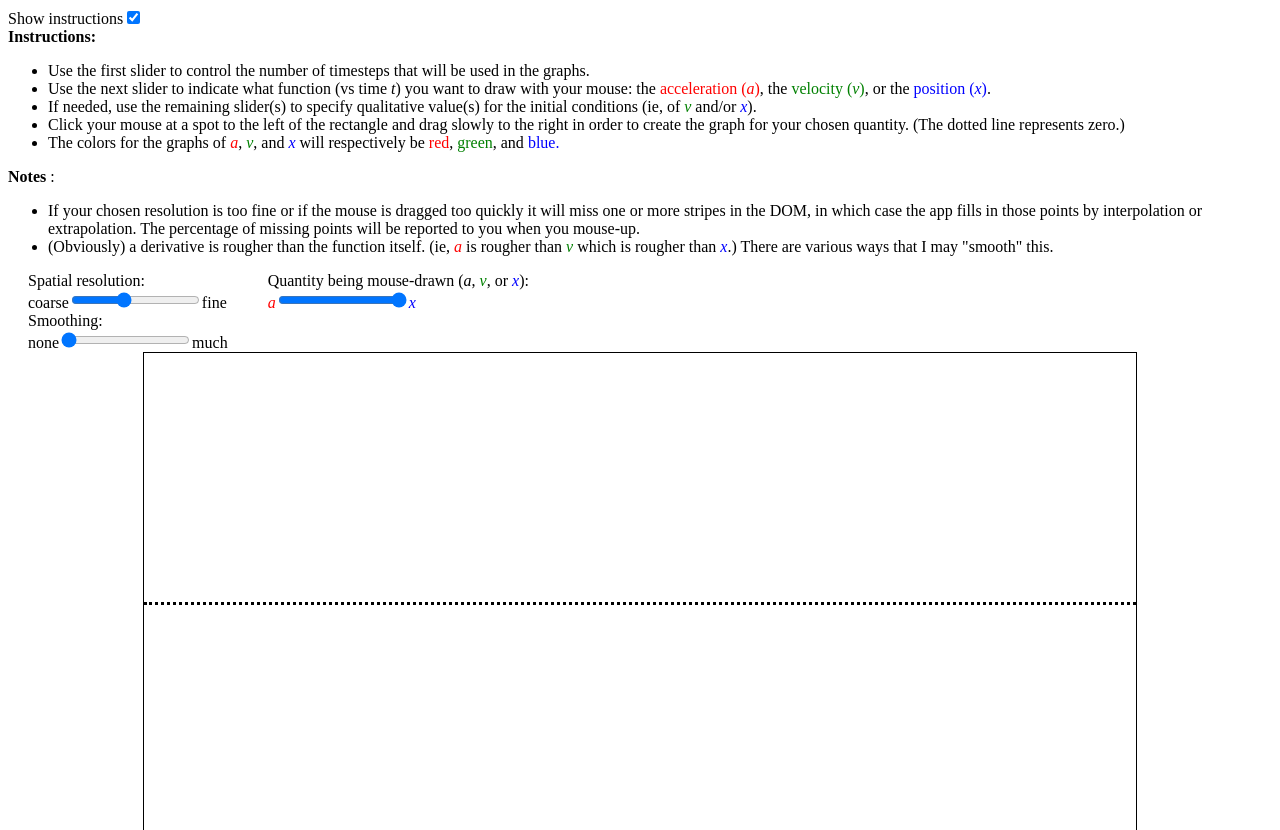
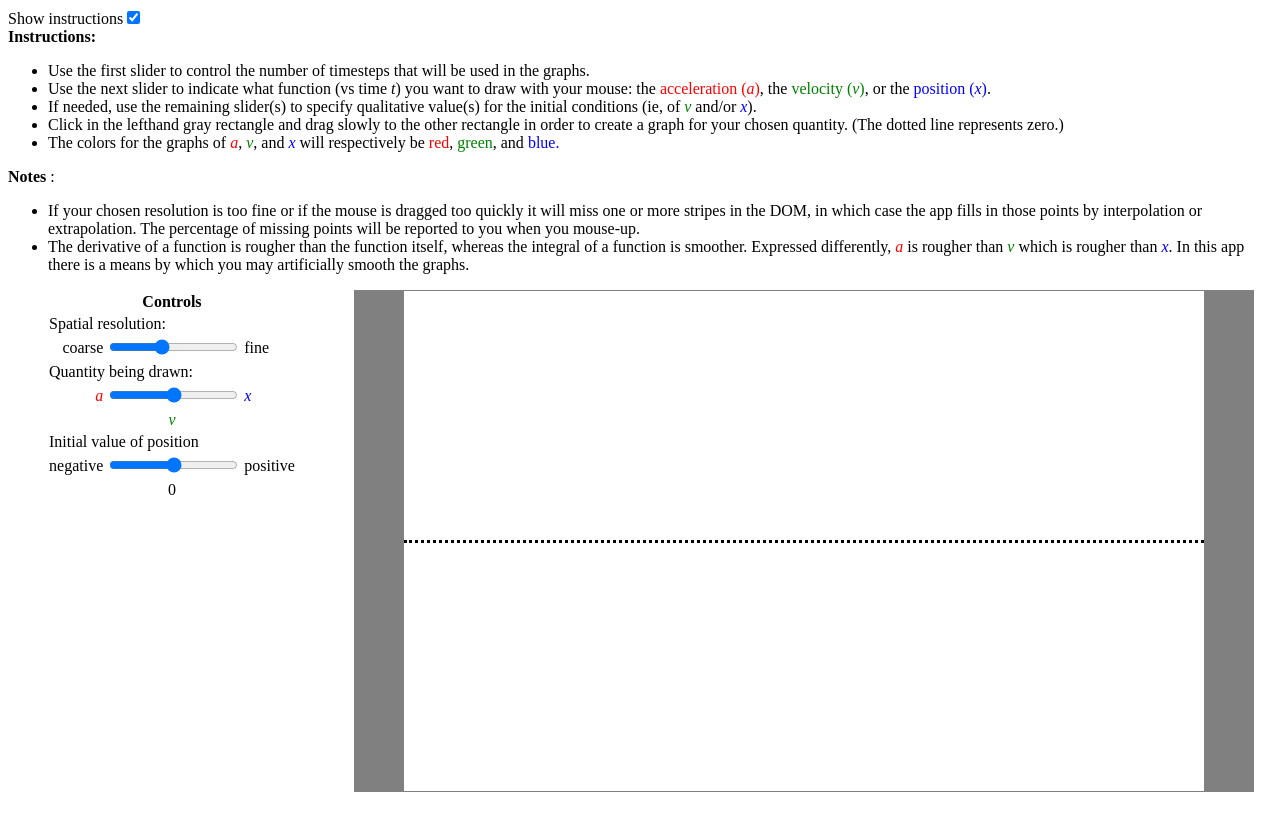
Before and after one commit to pknipp/graphical-kinematics, a React (Create React App) app: page / in a window 1280 px wide. Shown: the top 830 px of the page. After the commit the page ends 800 px from the top, so only its background shows below. Built offline with nearby package versions, Linux system fonts and the light colour scheme.

Commit message:
Style the page.

```diff
--- a/src/ThreeGraphs.js
+++ b/src/ThreeGraphs.js
@@ -8,16 +8,15 @@ class ThreeGraphs extends React.Component {
         super(props);
         this.state = {
             logN: 1.5,
-            widthRough: 1000,
             mousePressed: false,
             i1i: 0,
             i2i: 0,
-            avx: 2,
+            avx: 1,
             showInstructions: true,
             logSmooth: 0,
         }
         this.height = 500;
-        this.widthRough = 1000;
+        this.widthRough = 800;
         this.iiMax = 0.3;
         this.colors = ["red", "green", "blue"];
         this.M = 2;
@@ -36,10 +35,13 @@ class ThreeGraphs extends React.Component {
     handleLogN = e => {
         let logN = Number(e.target.value);
         let n = Math.round(10 ** logN);
-        let dt = Math.round(this.state.width / n);
+        // let dt = Math.round(this.state.width / n);
+        let dt = this.state.width / n;
         let width = n * dt;
         let ss = new Array(n + 1).fill(null);
-        this.setState({ logN, n, dt, width, ss });
+        let [newYs, d1s, d2s, i1s, i2s] = [[], [], [], [], []];
+        let [d1max, d2max, i1max, i2max] = new Array(4).fill(0);
+        this.setState({ logN, n, dt, width, ss, ys: {}, newYs, d1s, d2s, i1s, i2s });
     }
 
     handleLogSmooth = e => {
@@ -168,20 +170,28 @@ class ThreeGraphs extends React.Component {
                         <li>Use the first slider to control the number of timesteps that will be used in the graphs.</li>
                         <li>Use the next slider to indicate what function (vs time <i>t</i>) you want to draw with your mouse: the <span className="a">acceleration (<i>a</i>)</span>, the <span className="v">velocity (<i>v</i>)</span>, or the <span className="x">position (<i>x</i>)</span>.</li>
                         <li>If needed, use the remaining slider(s) to specify qualitative value(s) for the initial conditions (ie, of <i className="v">v</i> and/or <i className="x">x</i>).</li>
-                        <li> Click your mouse at a spot to the left of the rectangle and drag slowly to the right in order to create the graph for your chosen quantity.  (The dotted line represents zero.)</li>
+                        <li> Click in the lefthand gray rectangle and drag slowly to the other rectangle in order to create a graph for your chosen quantity.  (The dotted line represents zero.)</li>
                         <li>  The colors for the graphs of <i className="a">a</i>, <i className="v">v</i>, and <i className="x">x</i> will respectively be <span className="a">red</span>, <span className="v">green</span>, and <span className="x">blue.</span></li>
                     </ul>
                     <b>Notes</b>    :
                     <ul>
                         <li>If your chosen resolution is too fine or if the mouse is dragged too quickly it will miss one or more stripes in the DOM, in which case the app fills in those points by interpolation or extrapolation.  The percentage of missing points will be reported to you when you mouse-up.</li>
-                        <li>(Obviously) a derivative is rougher than the function itself.  (ie, <i className="a">a</i> is rougher than <i className="v">v</i> which is rougher than <i className="x">x</i>.) There are various ways that I may "smooth" this.</li>
+                        <li>The derivative of a function is rougher than the function itself, whereas the integral of a function is smoother.  Expressed differently, <i className="a">a</i> is rougher than <i className="v">v</i> which is rougher than <i className="x">x</i>. In this app there is a means by which you may artificially smooth the graphs.</li>
                     </ul>
                 </div>}
+                <div className="bothSides">
                 <div className="sliders">
                         <div>
-                        <div>Spatial resolution: </div>
-                        <span>coarse</span>
-                        <span>
+                        {(mousePressed || !state.newYs) ? null : <div>
+                            {`${Math.round(100 * (1 - Object.keys(ys).length / (this.state.n + 1)))}% of your graph's points were missing.`}
+                        </div>}
+                        <table>
+                            <thead><tr><th colSpan="3">Controls</th></tr></thead>
+                            <tbody>
+                                <tr><td colSpan="3">Spatial resolution: </td></tr>
+                                <tr>
+                                    <td align="right">coarse</td>
+                                    <td>
                                         <input
                                             type="range"
                                             onChange={handleLogN}
@@ -191,11 +201,81 @@ class ThreeGraphs extends React.Component {
                                             step="0.25"
                                             value={logN}
                                         />
-                        </span>
-                        <span>fine</span>
-                        <div>Smoothing: </div>
-                        <span>none</span>
-                        <span>
+                                    </td>
+                                    <td>fine</td>
+                                </tr>
+                                <tr><td colSpan="3">Quantity being drawn:</td></tr>
+                                <tr>
+                                    <td align="right"><i className="a">a</i></td>
+                                    <td>
+                                        <input
+                                            type="range"
+                                            onChange={handleInput}
+                                            name="avx"
+                                            min="0"
+                                            max="2"
+                                            step="1"
+                                            value={avx}
+                                        />
+                                    </td>
+                                    <td><i className="x">x</i></td>
+                                </tr>
+                                <tr><td colSpan="3" align="center"><i className="v">v</i></td></tr>
+
+                                {(avx > 1) ? null :
+                                    <>
+                                        <tr>
+                                            <td colSpan="3">
+                                                Initial value of {(avx === 0) ? "velocity" : "position"}
+                                            </td>
+                                        </tr>
+                                        <tr>
+                                            <td align="right">negative</td>
+                                            <td>
+                                                <input
+                                                    type="range"
+                                                    onChange={handleInput}
+                                                    name="i1i"
+                                                    min="-1"
+                                                    max="1"
+                                                    step="1"
+                                                    value={i1i}
+                                                />
+                                            </td>
+                                            <td>positive</td>
+                                        </tr>
+                                        <tr><td colSpan="3" align="center">0</td></tr>
+                                    </>
+                                }
+                                {(avx > 0) ? null :
+                                    <>
+                                        <tr>
+                                            <td colSpan="3">Initial value of position <i className="x">x</i>: </td>
+                                        </tr>
+                                        <tr>
+                                            <td align="right">negative</td>
+                                            <td>
+                                                <input
+                                                    type="range"
+                                                    onChange={handleInput}
+                                                    name="i2i"
+                                                    min="-1"
+                                                    max="1"
+                                                    step="1"
+                                                    value={i2i}
+                                                />
+                                            </td>
+                                            <td>positive</td>
+                                        </tr>
+                                        <tr><td colSpan="3" align="center">0</td></tr>
+                                    </>
+                                }
+                                {(mousePressed || !state.newYs) ? null :
+                                    <>
+                                        <tr><td colSpan="3">Smoothing: </td></tr>
+                                        <tr>
+                                            <td align="right">none</td>
+                                            <td>
                                                 <input
                                                     type="range"
                                                     onChange={handleLogSmooth}
@@ -205,60 +285,14 @@ class ThreeGraphs extends React.Component {
                                                     step="0.05"
                                                     value={logSmooth}
                                                 />
-                        </span>
-                        <span>much</span>
+                                            </td>
+                                            <td>much</td>
+                                        </tr>
+                                    </>
+                                }
+                            </tbody>
+                        </table>
                     </div>
-                    <div>
-                        <div>Quantity being mouse-drawn (<i className="red">a</i>, <i className="v">v</i>, or <i className="x">x</i>): </div>
-                        <span><i className="a">a</i></span>
-                        <span>
-                            <input
-                                type="range"
-                                onChange={handleInput}
-                                name="avx"
-                                min="0"
-                                max="2"
-                                step="1"
-                                value={avx}
-                            />
-                        </span>
-                        <span><i className="x">x</i></span>
-                    </div>
-                    {(avx > 1) ? null : <div>
-                        <div>{(avx === 0) ? "velocity" : "position"}'s initial value (-, 0, or +): </div>
-                        <span>negative</span>
-                        <span>
-                            <input
-                                type="range"
-                                onChange={handleInput}
-                                name="i1i"
-                                min="-1"
-                                max="1"
-                                step="1"
-                                value={i1i}
-                            />
-                        </span>
-                        <span>positive</span>
-                    </div>}
-                    {(avx > 0) ? null : <div>
-                        <div>position's initial value (-, 0, or +): </div>
-                        <span>negative</span>
-                        <span>
-                            <input
-                                type="range"
-                                onChange={handleInput}
-                                name="i2i"
-                                min="-1"
-                                max="1"
-                                step="1"
-                                value={i2i}
-                            />
-                        </span>
-                        <span>positive</span>
-                    </div>}
-                    {(mousePressed || !state.newYs) ? null : <div>
-                        {`${Math.round(100 * (1 - Object.keys(ys).length / (this.state.n + 1)))}% of your graph was missing.`}
-                    </div>}
                 </div>
                 <div className="strips-container" onMouseDown={handleDown} onMouseUp={handleUp}>
                     <div className="zero" style={{width: `${width}px`, top: `${Math.round(height/2)}px`}}></div>
@@ -324,6 +358,7 @@ class ThreeGraphs extends React.Component {
                         ))}
                     </div>
                 </div>
+                </div>
             </>
         )
     }
--- a/src/index.css
+++ b/src/index.css
@@ -12,7 +12,10 @@
   position: relative;
   justify-content: center;
   align-items: flex-end;
-  border: 1px solid;
+  border-left: 50px solid gray;
+  border-right:50px solid gray;
+  border-top: 1px solid gray;
+  border-bottom: 1px solid gray;
 }
 
 .strip {
@@ -64,10 +67,13 @@ div.strips-container input {
   justify-content: flex-start;
 }
 
-.sliders>* {
-  padding: 0 20px;
-}
+.sliders>* {padding: 0 20px}
 
 .a {color: red}
 .v {color: green}
 .x {color: blue}
+
+.bothSides {
+  display: flex;
+  justify-content: space-around;
+}
```
Lines whose indentation alone changed are shown as unchanged.
